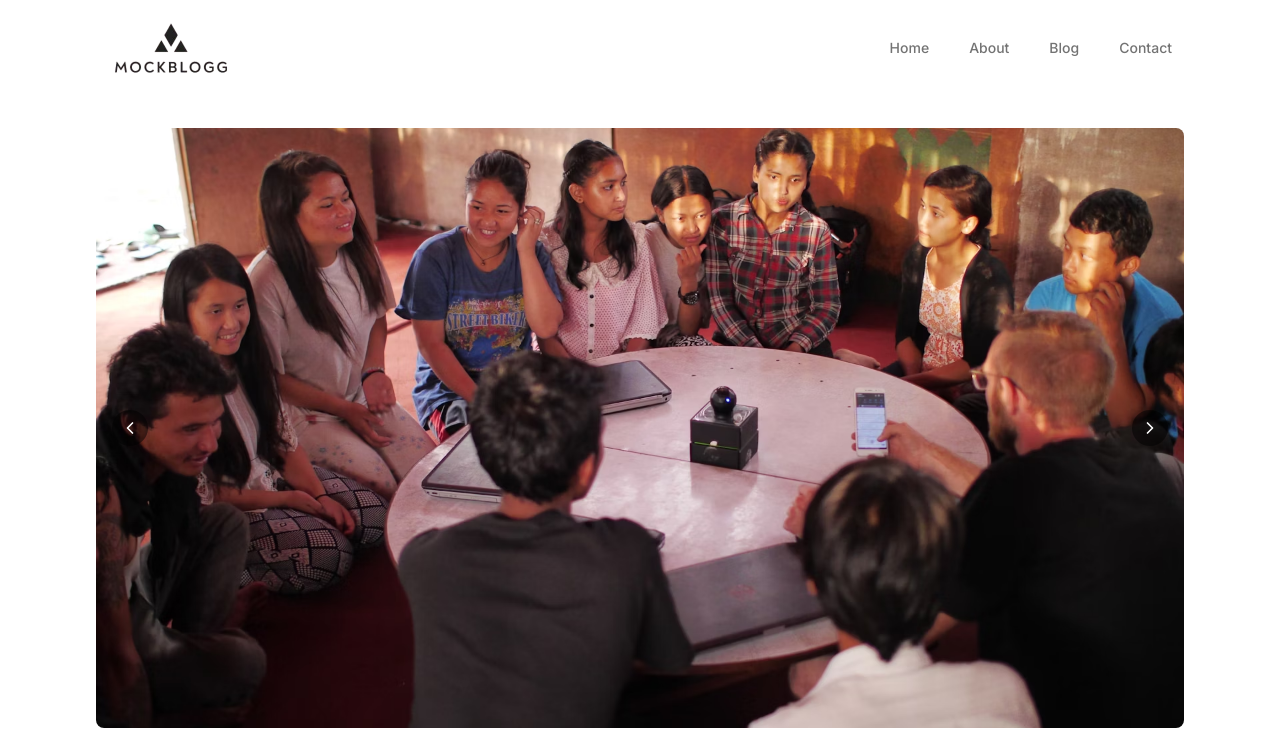
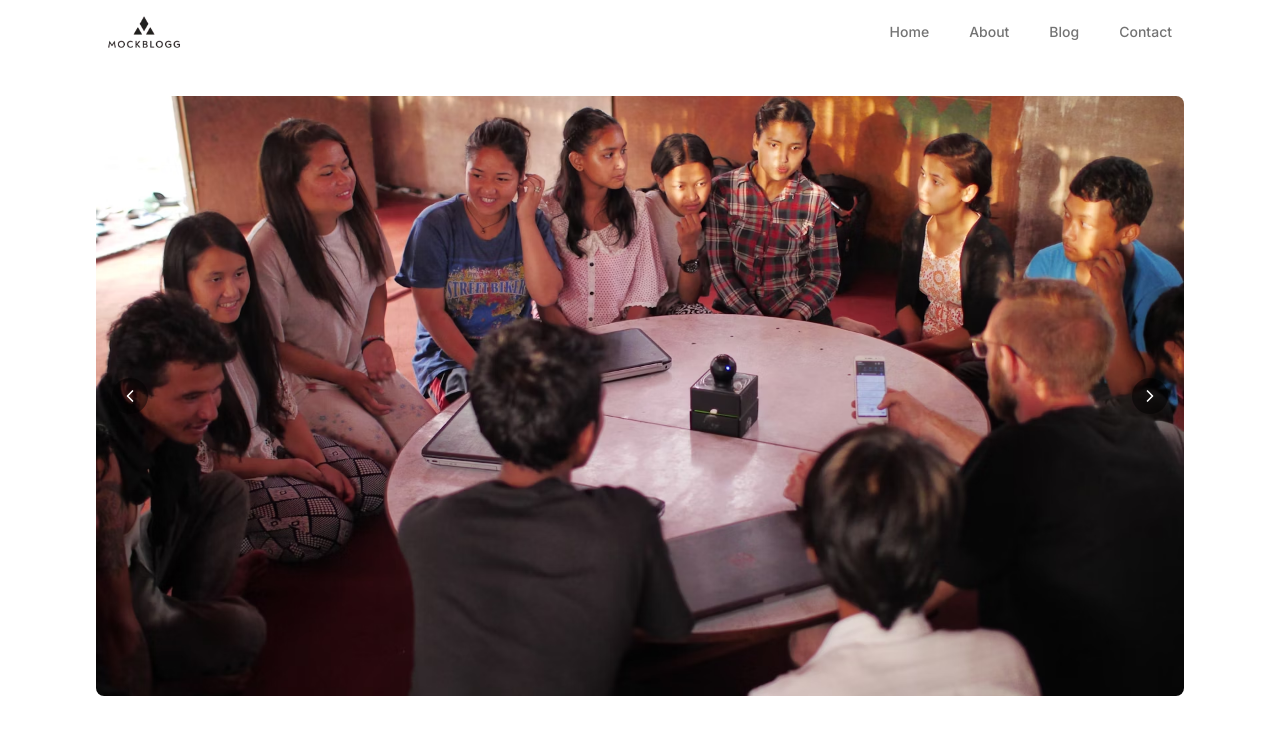
Before and after one commit to canutoilberto/Mockblog, a Next.js app: page / in a window 1280 px wide. Shown: the top 742 px of the page. Built offline with nearby package versions, Linux system fonts and the light colour scheme.

Commit message:
[Fix] Logo fixed

```diff
--- a/components/Navbar.tsx
+++ b/components/Navbar.tsx
@@ -16,7 +16,7 @@ const Navbar = () => {
 
   return (
     <nav className="bg-background">
-      <div className="max-w-6xl mx-auto px-4 mt-4 mb-4 sm:px-6 lg:px-8">
+      <div className="max-w-6xl mx-auto px-4 sm:px-6 lg:px-8">
         <div className="flex items-center justify-between h-16">
           <div className="flex items-center">
             <Link href="/" className="text-2xl font-bold text-primary">
@@ -25,6 +25,7 @@ const Navbar = () => {
                 alt="mockblogg logo"
                 width={150}
                 height={150}
+                className="w-20 h-20 sm:w-24 sm:h-24"
               />
             </Link>
           </div>
```
